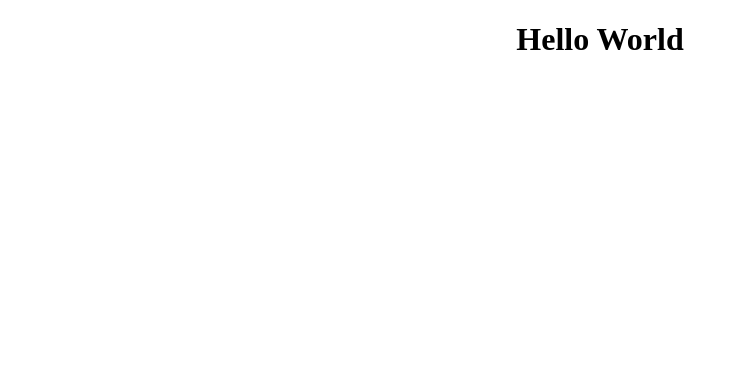
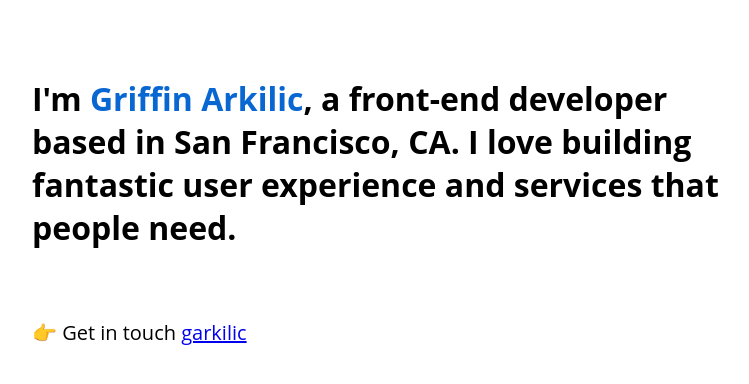
Before and after one commit to garkilic/personal-site-react, a React (Create React App) app: page / in a window 1280 px wide. Shown: the top 384 px of the page, without its empty margins (40-789 px from the left). Built offline with nearby package versions, Linux system fonts and the light colour scheme; the HTML template or start-up script is replaced by a standard one.

Commit message:
Added nav, main content, and contact info.

```diff
--- a/src/components/Main.js
+++ b/src/components/Main.js
@@ -3,9 +3,9 @@ import "../style.css"
 
 export default function Main() {
     return (
-        <div className="container main">
-            <h1>Hello World</h1>
-            <p></p>
+        <div className="main section-container">
+            <h1 className="main--message">I'm <span className="highlight">Griffin Arkilic</span>, a front-end developer based in San Francisco, CA. I love building fantastic user experience and services that people need.</h1>
+            <p className="main--contact">👉 Get in touch <a href="mailto:garkilic@gmail.com" target="_blank" rel="noopener noreferrer">garkilic</a> </p>
         </div>
     )
 }
--- a/src/style.css
+++ b/src/style.css
@@ -1,22 +1,43 @@
 
 :root {
 
+        --fs-large: 2rem;
+        --fs-medium: 1.25rem;
 
 }
 
 
+*{
+    font-family: 'Open Sans', sans-serif;;
+}
+
 /* Container */
 
-.container {
-    width: 90%;
-    max-width: 100%;
-    margin: 0 auto;
+
+.section-container {
+    max-width: 700px;
+    text-align: left;
+    padding: 3rem 4rem;
 }
 
+/* Body */
 
-/* Main Content */
+.nav {
+    padding-bottom: 0;
+}
 
+.main{
+    margin-top: 0;
+}
+.main--message{
+    font-size: var(--fs-large);
+}
 
-.main {
-    text-align: center;
+.main--contact {
+    padding-top: 3rem;
+    font-size: var(--fs-medium);
 }
+
+.highlight {
+    color: #0967d2;
+}
```
